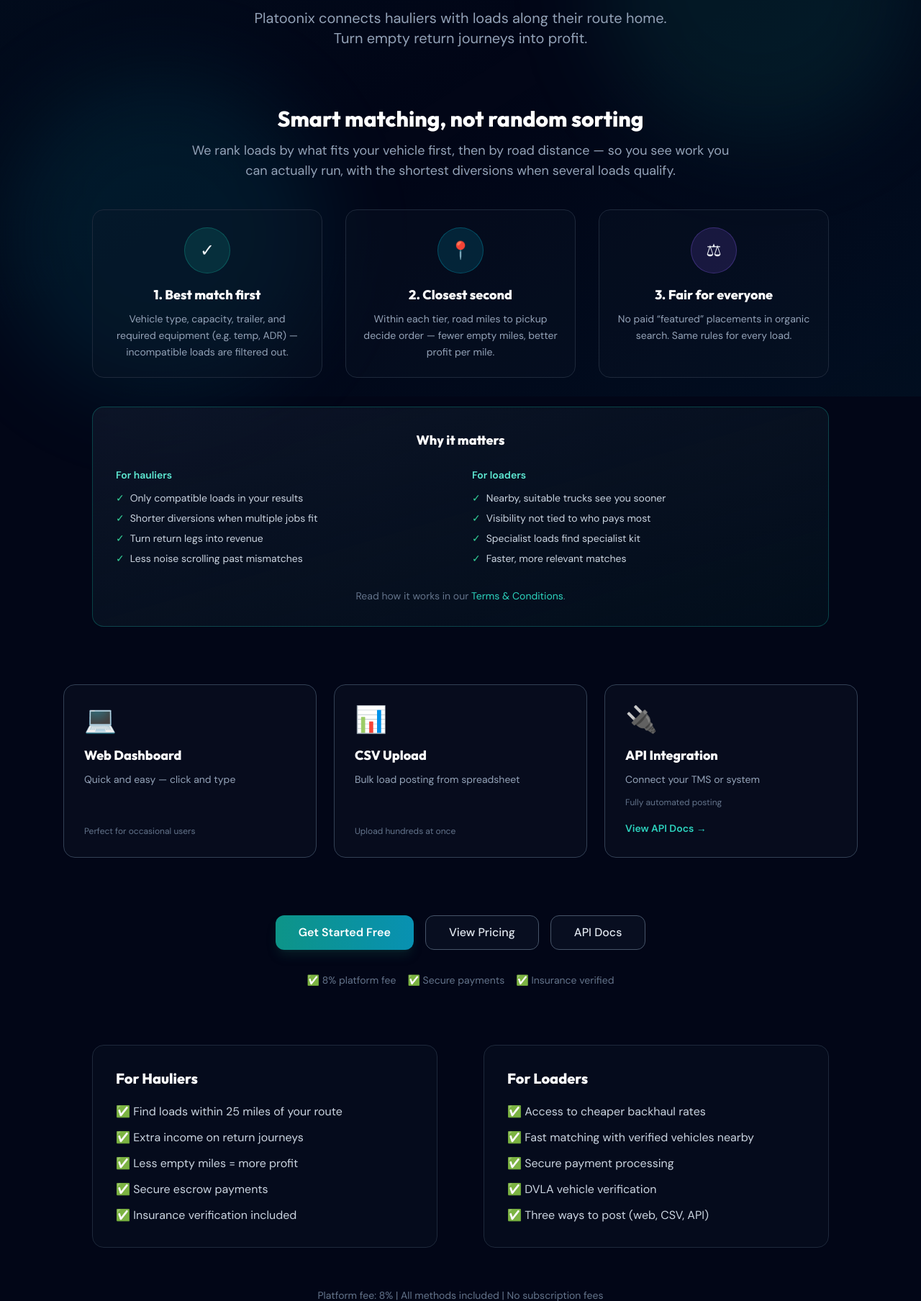
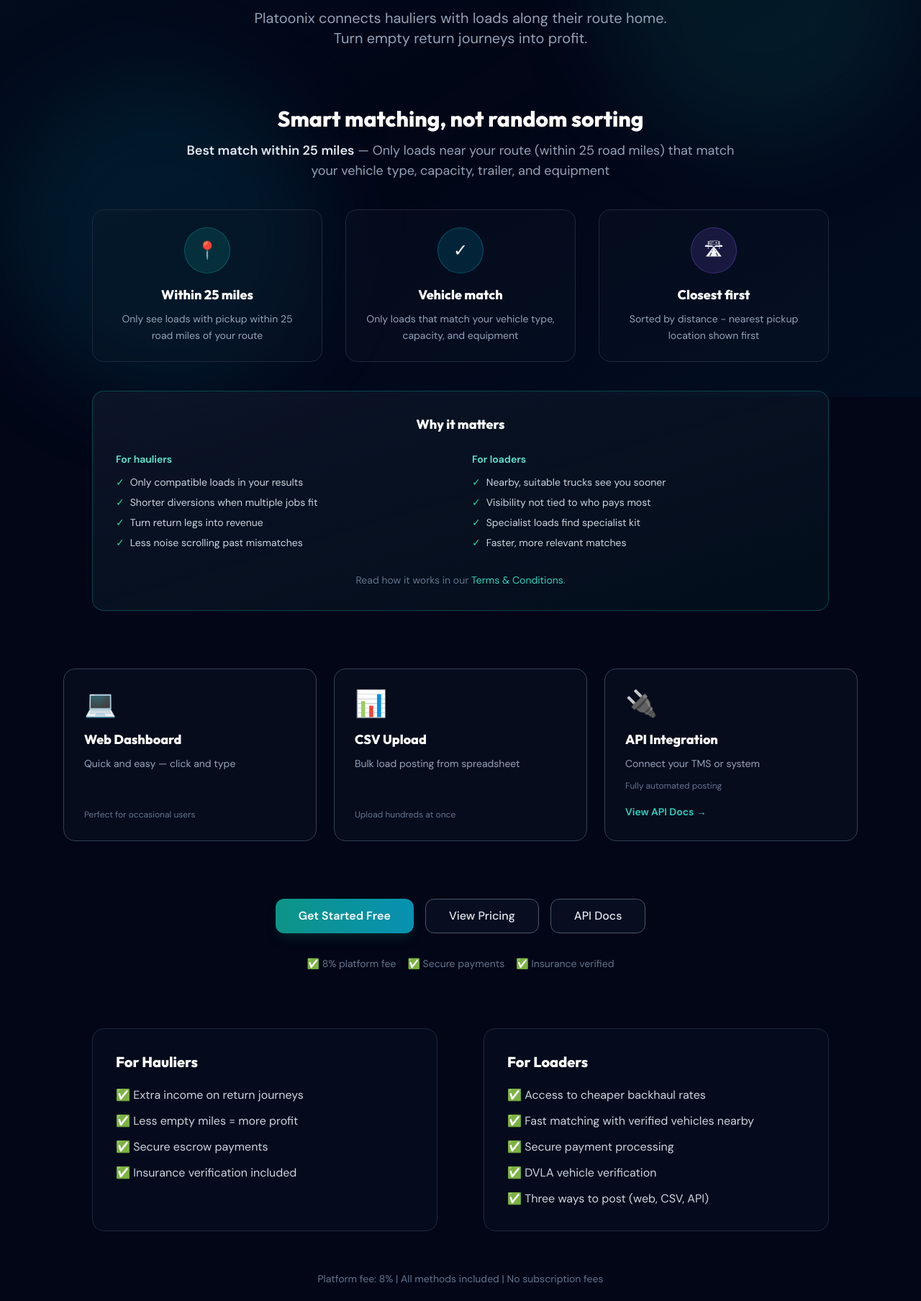
Before and after one commit to shakirqamardin/platoonix, a FastAPI app: template app/templates/index.html in a window 1280 px wide. Shown: the part 249-2057 px from the top of the page at 72% size. Run offline with FastAPI, Linux system fonts and the light colour scheme; the template is opened without the code that fills it, so the values that code supplies are empty; parts of the project's set-up code (start-up, migrations or seed data) failed here and were passed over; some libraries are stand-ins or nearby versions.

Commit message:
Clarify matching happens within 25 miles - removed confusing separate mentions

```diff
--- a/app/templates/index.html
+++ b/app/templates/index.html
@@ -63,23 +63,23 @@
         Smart matching, not random sorting
       </h2>
       <p class="text-slate-400 text-center text-base sm:text-lg max-w-3xl mx-auto mb-10 leading-relaxed">
-        We rank loads by what fits your vehicle first, then by road distance — so you see work you can actually run, with the shortest diversions when several loads qualify.
+        <strong class="text-slate-200 font-semibold">Best match within 25 miles</strong> — Only loads near your route (within 25 road miles) that match your vehicle type, capacity, trailer, and equipment
       </p>
       <div class="grid md:grid-cols-3 gap-6 sm:gap-8 mb-10">
         <div class="text-center rounded-2xl border border-slate-800 bg-slate-900/30 p-6">
-          <div class="inline-flex items-center justify-center w-16 h-16 rounded-full bg-teal-500/15 border border-teal-500/30 text-2xl mb-4" aria-hidden="true">✓</div>
-          <h3 class="font-display font-bold text-lg text-white mb-2">1. Best match first</h3>
-          <p class="text-slate-400 text-sm leading-relaxed">Vehicle type, capacity, trailer, and required equipment (e.g. temp, ADR) — incompatible loads are filtered out.</p>
+          <div class="inline-flex items-center justify-center w-16 h-16 rounded-full bg-teal-500/15 border border-teal-500/30 text-2xl mb-4" aria-hidden="true">📍</div>
+          <h3 class="font-display font-bold text-lg text-white mb-2">Within 25 miles</h3>
+          <p class="text-slate-400 text-sm leading-relaxed">Only see loads with pickup within 25 road miles of your route</p>
         </div>
         <div class="text-center rounded-2xl border border-slate-800 bg-slate-900/30 p-6">
-          <div class="inline-flex items-center justify-center w-16 h-16 rounded-full bg-cyan-500/15 border border-cyan-500/30 text-2xl mb-4" aria-hidden="true">📍</div>
-          <h3 class="font-display font-bold text-lg text-white mb-2">2. Closest second</h3>
-          <p class="text-slate-400 text-sm leading-relaxed">Within each tier, road miles to pickup decide order — fewer empty miles, better profit per mile.</p>
+          <div class="inline-flex items-center justify-center w-16 h-16 rounded-full bg-cyan-500/15 border border-cyan-500/30 text-2xl mb-4" aria-hidden="true">✓</div>
+          <h3 class="font-display font-bold text-lg text-white mb-2">Vehicle match</h3>
+          <p class="text-slate-400 text-sm leading-relaxed">Only loads that match your vehicle type, capacity, and equipment</p>
         </div>
         <div class="text-center rounded-2xl border border-slate-800 bg-slate-900/30 p-6">
-          <div class="inline-flex items-center justify-center w-16 h-16 rounded-full bg-violet-500/15 border border-violet-500/30 text-2xl mb-4" aria-hidden="true">⚖</div>
-          <h3 class="font-display font-bold text-lg text-white mb-2">3. Fair for everyone</h3>
-          <p class="text-slate-400 text-sm leading-relaxed">No paid “featured” placements in organic search. Same rules for every load.</p>
+          <div class="inline-flex items-center justify-center w-16 h-16 rounded-full bg-violet-500/15 border border-violet-500/30 text-2xl mb-4" aria-hidden="true">🛣</div>
+          <h3 class="font-display font-bold text-lg text-white mb-2">Closest first</h3>
+          <p class="text-slate-400 text-sm leading-relaxed">Sorted by distance - nearest pickup location shown first</p>
         </div>
       </div>
       <div class="rounded-2xl border border-teal-500/30 bg-gradient-to-br from-slate-900/80 to-teal-950/20 p-6 sm:p-8">
@@ -162,7 +162,6 @@
       <div class="rounded-2xl border border-slate-800 bg-slate-900/30 p-6 sm:p-8">
         <h2 class="font-display font-bold text-xl text-white mb-5">For Hauliers</h2>
         <ul class="space-y-3 text-slate-300 text-sm sm:text-base leading-relaxed">
-          <li>✅ Find loads within 25 miles of your route</li>
           <li>✅ Extra income on return journeys</li>
           <li>✅ Less empty miles = more profit</li>
           <li>✅ Secure escrow payments</li>
--- a/app/templates/pricing.html
+++ b/app/templates/pricing.html
@@ -24,6 +24,9 @@
           <div class="grid md:grid-cols-2 gap-5 mb-6">
             <div class="rounded-lg border border-slate-600/80 bg-slate-950/50 p-5">
               <h3 class="font-semibold text-teal-300 mb-3">How it works</h3>
+              <p class="text-slate-400 text-sm mb-3 leading-relaxed">
+                We only show loads whose pickup is within about <strong class="text-slate-200">25 road miles</strong> of your search or route (the default “corridor”; see Terms). Among those, we rank like this:
+              </p>
               <ol class="list-decimal pl-5 space-y-2 text-slate-300 text-sm">
                 <li><strong class="text-slate-200">Best match first</strong> — vehicle type, capacity, trailer, and required equipment</li>
                 <li><strong class="text-slate-200">Then by distance</strong> — road miles to pickup; closer first within the same tier</li>
```
